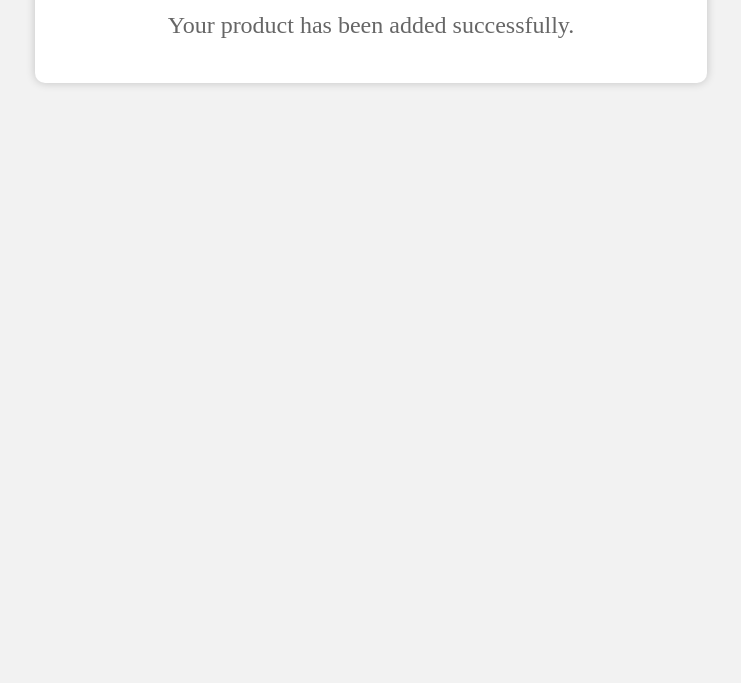
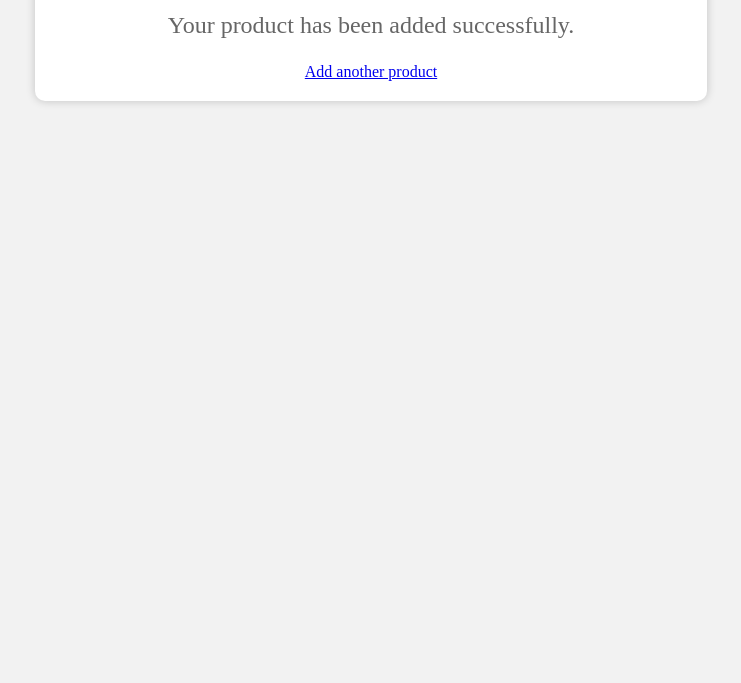
Before and after one commit to fouadmagdy/shopify-addProduct, a website: page public/thank-you.html in a window 1280 px wide. Shown: the part 117-800 px from the top of the page, without its empty margins (269-1010 px from the left). Drawn offline with Linux system fonts and the light colour scheme.

Commit message:
add back button

```diff
--- a/public/thank-you.html
+++ b/public/thank-you.html
@@ -29,6 +29,9 @@
     <div class="container">
       <h1>Thank You!</h1>
       <p>Your product has been added successfully.</p>
+      <div class="text-center">
+        <a href="/" class="btn btn-primary">Add another product</a>
+      </div>
     </div>
   </body>
 </html>
```
